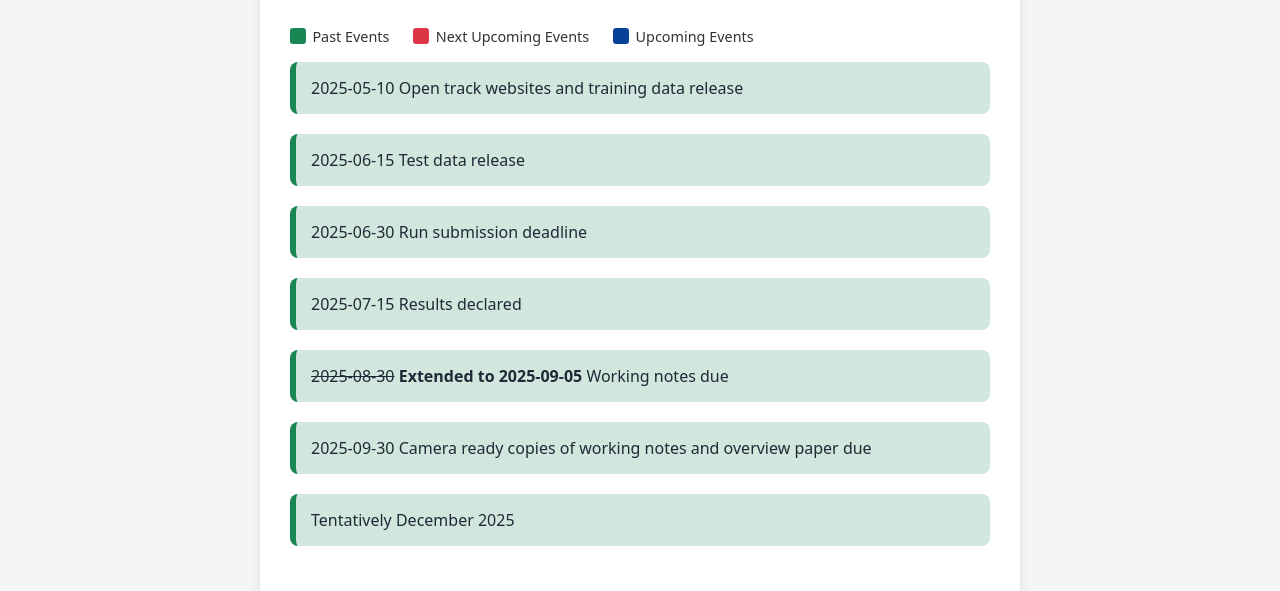
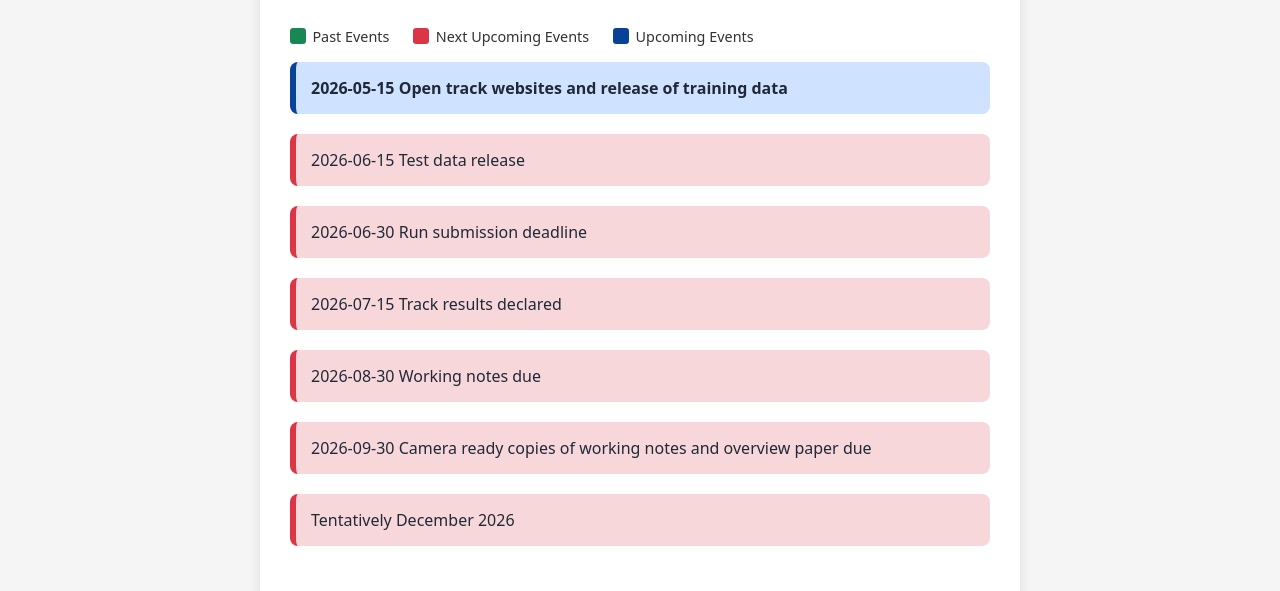
Before and after one commit to dravidian-codemix/DravidianCodeMix-2026, a plain HTML site: page dates.html in a window 1280 px wide. Shown: the part 206-797 px from the top of the page. Drawn offline with Linux system fonts and the light colour scheme.

Commit message:
Update dates.html

```diff
--- a/dates.html
+++ b/dates.html
@@ -47,13 +47,13 @@
         <span class="legend-item next-up">Upcoming Events</span>
       </div>
       <ul class="timeline">
-        <li data-date="2025-05-10">2025-05-10 Open track websites and training data release</li>
-        <li data-date="2025-06-15">2025-06-15 Test data release</li>
-        <li data-date="2025-06-30">2025-06-30 Run submission deadline</li>
-        <li data-date="2025-07-15">2025-07-15 Results declared</li>
-        <li data-date="2025-09-05"><s>2025-08-30</s><b> Extended to 2025-09-05</b> Working notes due</li>
-        <li data-date="2025-09-30">2025-09-30 Camera ready copies of working notes and overview paper due</li>
-        <li data-date="2025-12-01">Tentatively December 2025</li>
+        <li data-date="2026-05-15">2026-05-15 Open track websites and release of training data</li>
+        <li data-date="2026-06-15">2026-06-15 Test data release</li>
+        <li data-date="2026-06-30">2026-06-30 Run submission deadline</li>
+        <li data-date="2026-07-15">2026-07-15 Track results declared</li>
+        <li data-date="2026-08-30">2026-08-30 Working notes due</li>
+        <li data-date="2026-09-30">2026-09-30 Camera ready copies of working notes and overview paper due</li>
+        <li data-date="2026-12">Tentatively December 2026</li>
       </ul>
     </div>
   </div>
```
